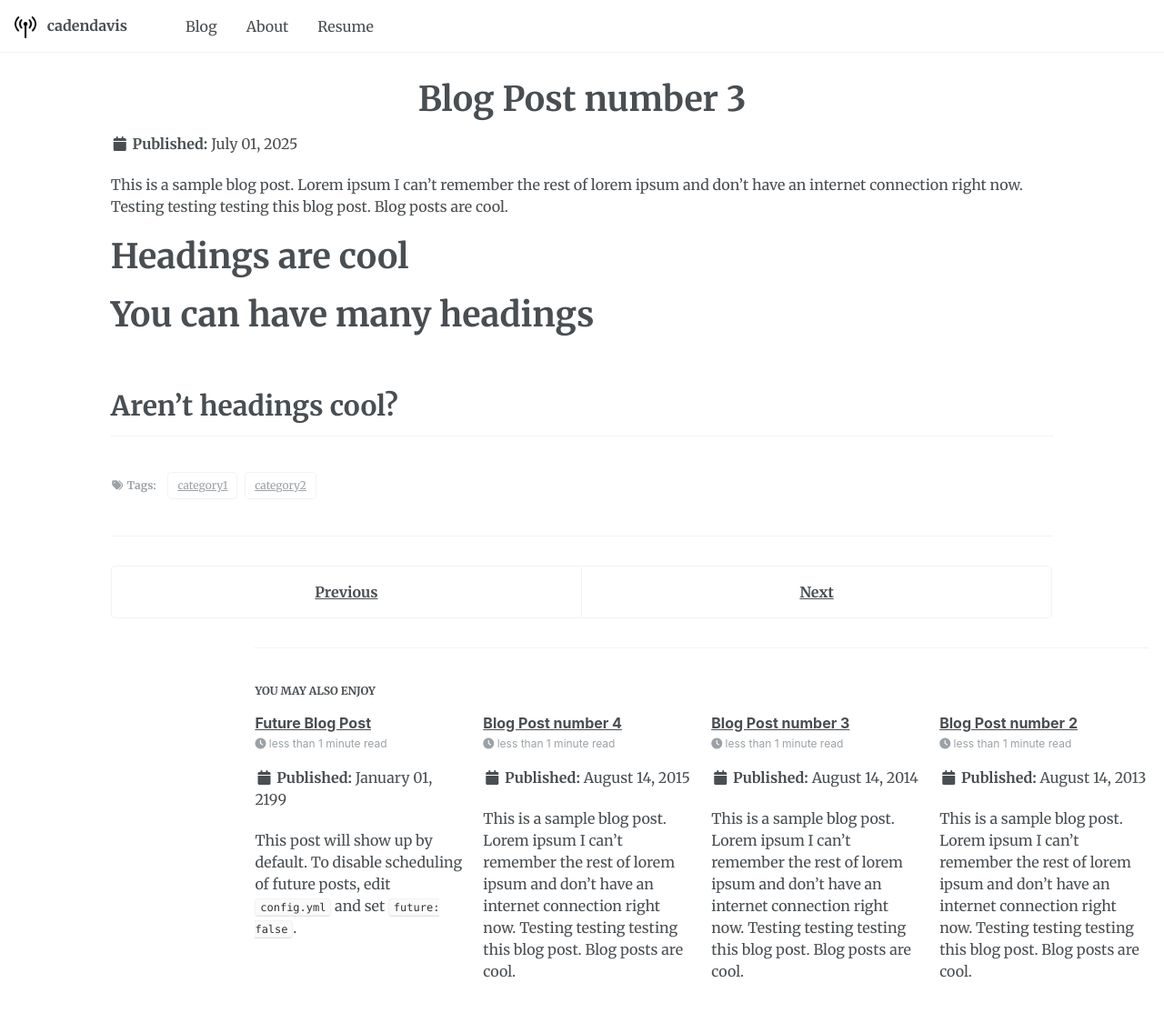
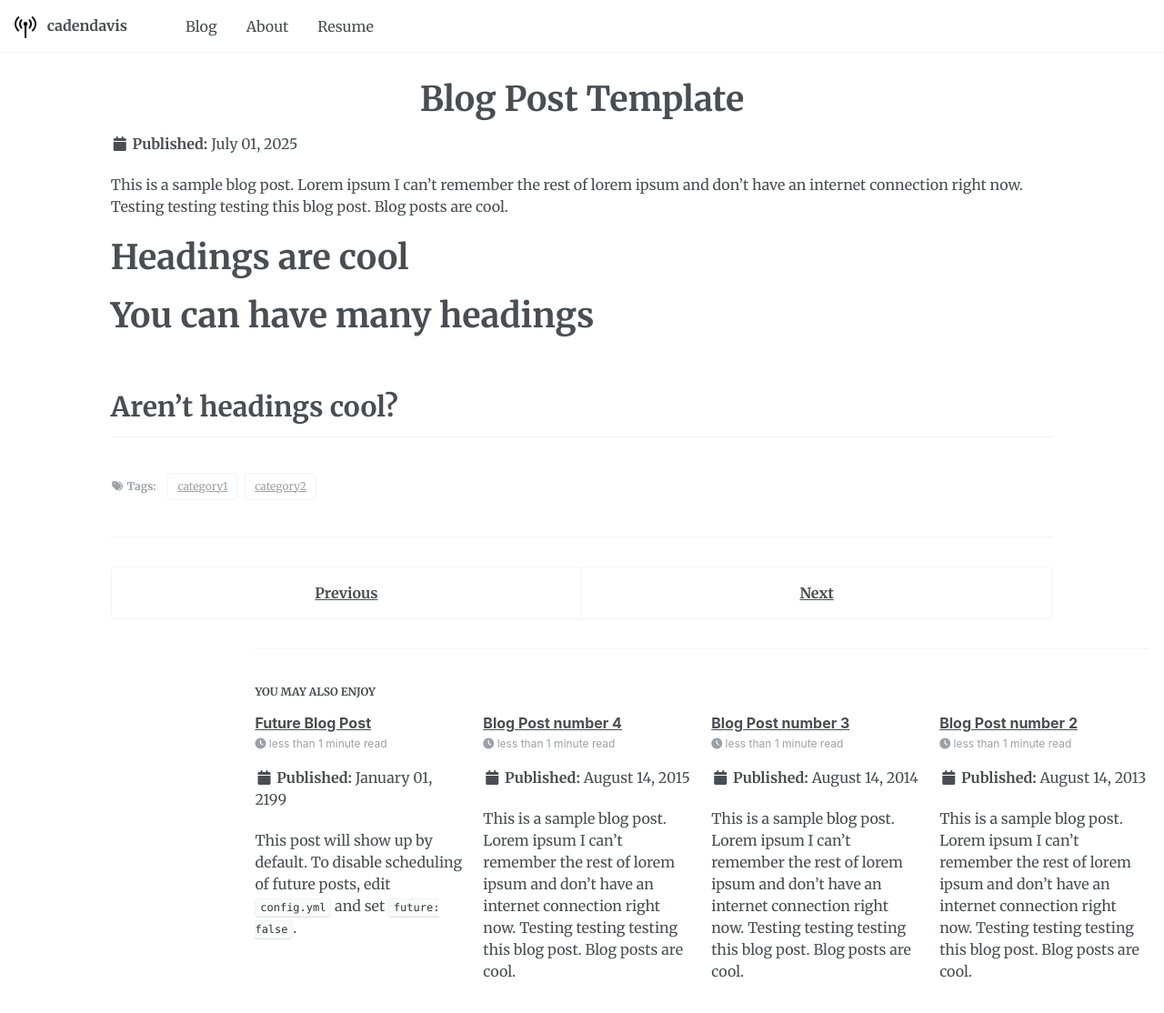
Before and after one commit to caden-davis/caden-davis.github.io, a Jekyll site: the page built from _posts/2014-08-14-blog-post-3 copy.md, in a window 1280 px wide and 1276 px high. Shown: the top 1114 px of the window at 91% size. Built offline with Jekyll 4.4.1, drawn with Linux system fonts in a browser that asks for light colours; a script that is not in the unit is left out.

Commit message:
Added more to base template

```diff
--- a/_posts/2014-08-14-blog-post-3 copy.md
+++ b/_posts/2014-08-14-blog-post-3 copy.md
@@ -1,5 +1,5 @@
 ---
-title: 'Blog Post number 3'
+title: 'Blog Post Template'
 date: 2025-07-01
 permalink: /posts/2025/07/blog-post-template/
 tags:
```
Also changed, not shown: other parts of _posts/2014-08-14-blog-post-3 copy.md (+2 -1 lines).
